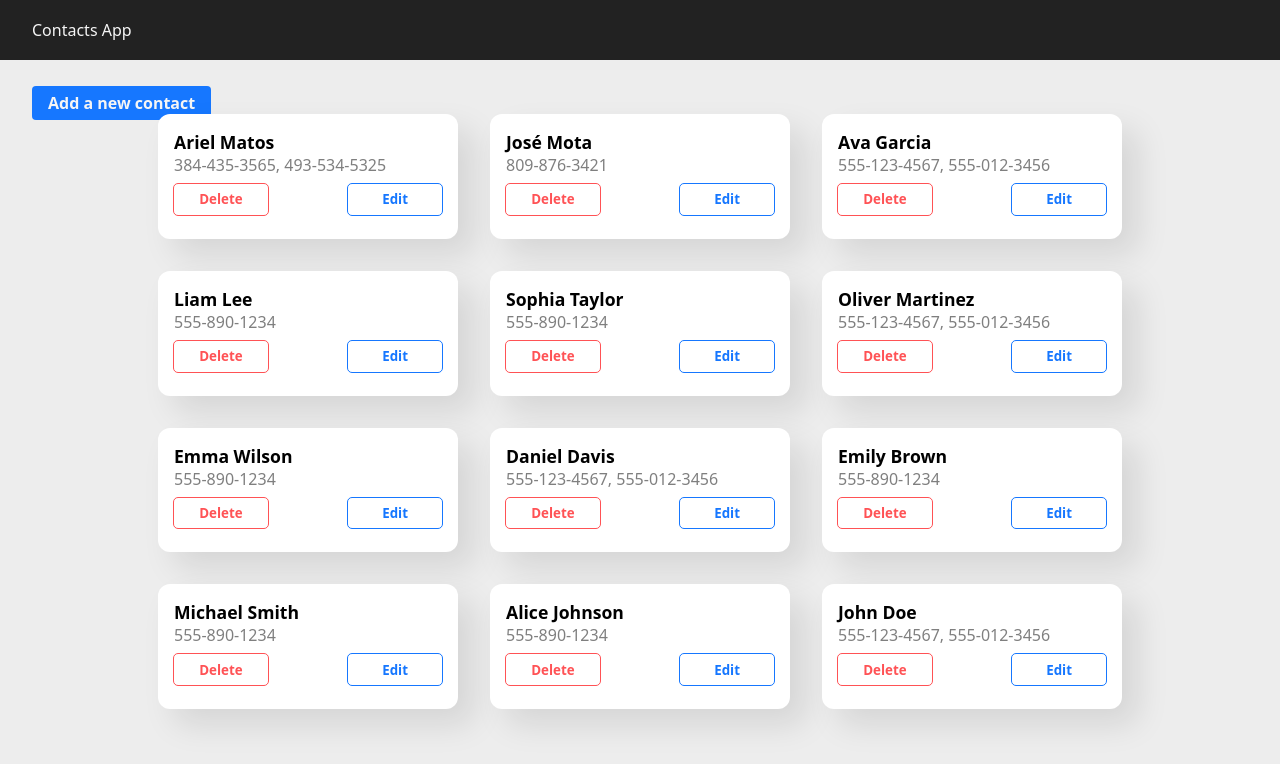
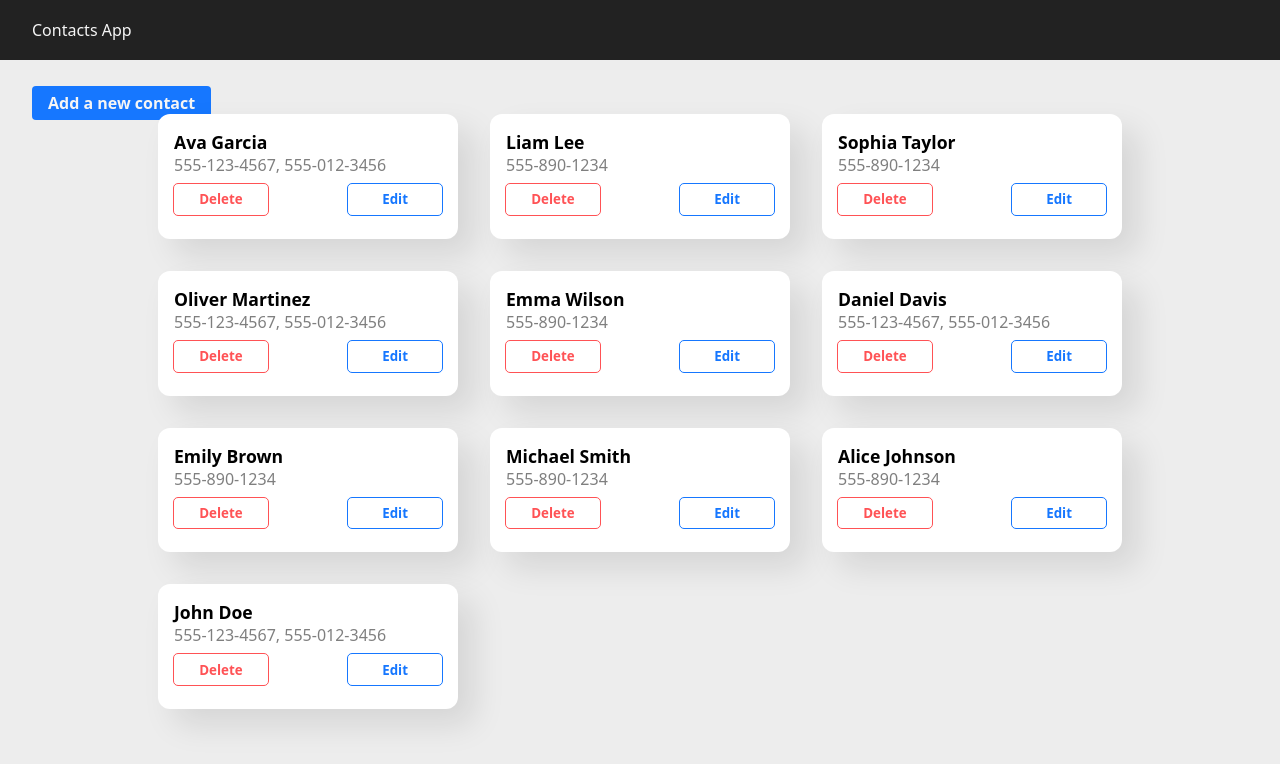
Before and after one commit to JoseAMota11/angular-contacts-app, an Angular app: page / in a window 1280 px wide. Shown: the top 764 px of the page. Built offline with nearby package versions, Linux system fonts and the light colour scheme; data requests are answered from the project's data file.

Commit message:
Implementing delete service

```diff
--- a/db.json
+++ b/db.json
@@ -1,76 +1,64 @@
 {
   "contacts": [
     {
+      "id": 1,
       "firstName": "John",
       "lastName": "Doe",
-      "phoneNumbers": "555-123-4567, 555-012-3456",
-      "id": 1
+      "phoneNumbers": "555-123-4567, 555-012-3456"
     },
     {
+      "id": 2,
       "firstName": "Alice",
       "lastName": "Johnson",
-      "phoneNumbers": "555-890-1234",
-      "id": 2
+      "phoneNumbers": "555-890-1234"
     },
     {
+      "id": 3,
       "firstName": "Michael",
       "lastName": "Smith",
-      "phoneNumbers": "555-890-1234",
-      "id": 3
+      "phoneNumbers": "555-890-1234"
     },
     {
+      "id": 4,
       "firstName": "Emily",
       "lastName": "Brown",
-      "phoneNumbers": "555-890-1234",
-      "id": 4
+      "phoneNumbers": "555-890-1234"
     },
     {
+      "id": 5,
       "firstName": "Daniel",
       "lastName": "Davis",
-      "phoneNumbers": "555-123-4567, 555-012-3456",
-      "id": 5
+      "phoneNumbers": "555-123-4567, 555-012-3456"
     },
     {
+      "id": 6,
       "firstName": "Emma",
       "lastName": "Wilson",
-      "phoneNumbers": "555-890-1234",
-      "id": 6
+      "phoneNumbers": "555-890-1234"
     },
     {
+      "id": 7,
       "firstName": "Oliver",
       "lastName": "Martinez",
-      "phoneNumbers": "555-123-4567, 555-012-3456",
-      "id": 7
+      "phoneNumbers": "555-123-4567, 555-012-3456"
     },
     {
+      "id": 8,
       "firstName": "Sophia",
       "lastName": "Taylor",
-      "phoneNumbers": "555-890-1234",
-      "id": 8
+      "phoneNumbers": "555-890-1234"
     },
     {
+      "id": 9,
       "firstName": "Liam",
       "lastName": "Lee",
-      "phoneNumbers": "555-890-1234",
-      "id": 9
+      "phoneNumbers": "555-890-1234"
     },
     {
+      "id": 10,
       "firstName": "Ava",
       "lastName": "Garcia",
-      "phoneNumbers": "555-123-4567, 555-012-3456",
-      "id": 10
-    },
-    {
-      "firstName": "José",
-      "lastName": "Mota",
-      "phoneNumbers": "809-876-3421",
-      "id": 11
-    },
-    {
-      "firstName": "Ariel",
-      "lastName": "Matos",
-      "phoneNumbers": "384-435-3565, 493-534-5325",
-      "id": 12
+      "phoneNumbers": "555-123-4567, 555-012-3456"
     }
   ]
 }
--- a/src/app/components/contacts/contacts.component.ts
+++ b/src/app/components/contacts/contacts.component.ts
@@ -1,6 +1,7 @@
-import { Component, Input } from '@angular/core';
+import { Component, Input, OnInit, inject } from '@angular/core';
 import { CommonModule } from '@angular/common';
 import { Contact } from 'src/app/interfaces/contacts';
+import { ContactsService } from 'src/app/services/contacts.service';
 
 @Component({
   selector: 'app-contacts',
@@ -11,7 +12,9 @@ import { Contact } from 'src/app/interfaces/contacts';
       <h3>{{ contact.firstName }} {{ contact.lastName }}</h3>
       <p>{{ contact.phoneNumbers }}</p>
       <div class="contact-card--buttons">
-        <button type="button" class="card--buttons__delete">Delete</button>
+        <button type="button" class="card--buttons__delete" (click)="delete()">
+          Delete
+        </button>
         <button type="button" class="card--buttons__edit">Edit</button>
       </div>
     </section>
@@ -20,6 +23,24 @@ import { Contact } from 'src/app/interfaces/contacts';
 })
 export class ContactsComponent {
   @Input() contact!: Contact;
+  contactsService: ContactsService = inject(ContactsService);
 
   constructor() {}
+
+  delete() {
+    this.contactsService.deleteContact(this.contact.id).then((response) => {
+      if (response.ok) {
+        /*
+          I don't know how to tell the component to refresh after
+          a contact is deleted. I don't think this is the best
+          solution but by now I'll use a window.location.reload();
+          to refresh the page.
+
+          PD: I'm a newbie to Angular :)
+        */
+
+        window.location.reload();
+      }
+    });
+  }
 }
--- a/src/app/services/contacts.service.ts
+++ b/src/app/services/contacts.service.ts
@@ -28,4 +28,13 @@ export class ContactsService {
       body: JSON.stringify(contact),
     });
   }
+
+  async deleteContact(id: number) {
+    return await fetch(`${this.URL}/${id}`, {
+      method: 'DELETE',
+      headers: {
+        'Cache-Control': 'no-cache',
+      },
+    });
+  }
 }
```
